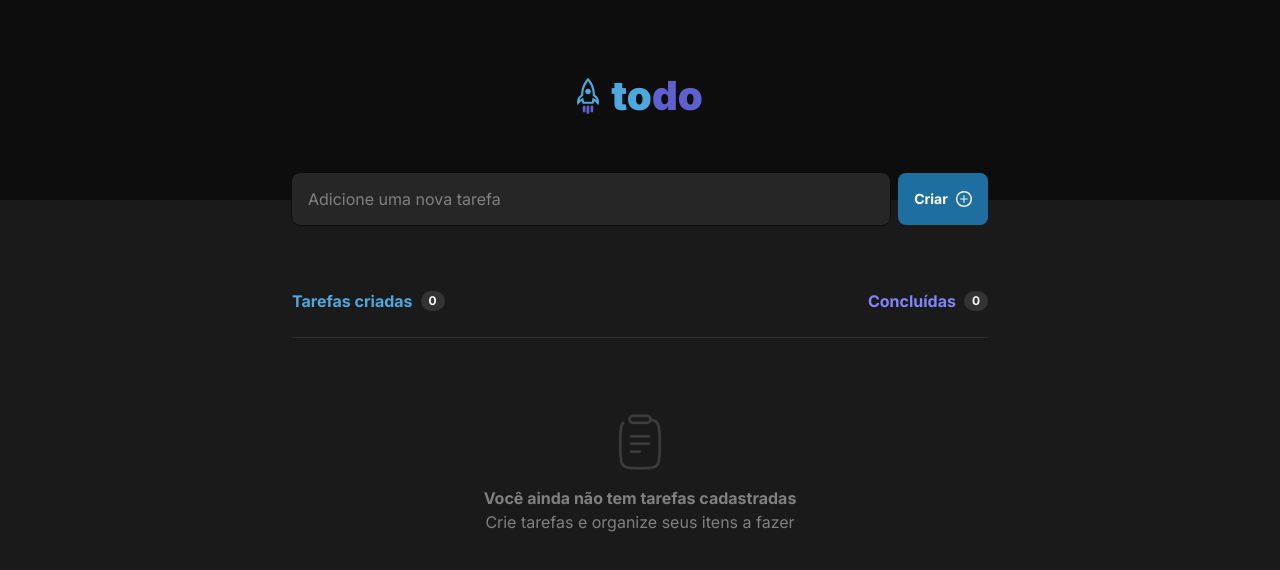
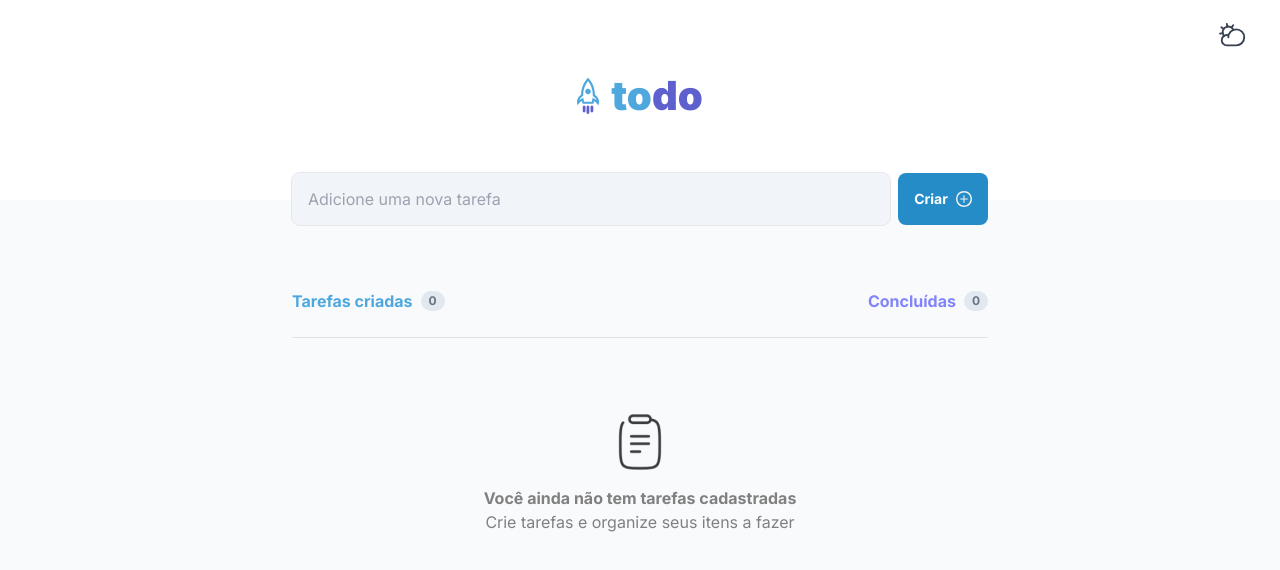
Before and after one commit to allbertuu/todo-list, a React (Vite) app: page / in a window 1280 px wide. Shown: the top 570 px of the page. Built offline with nearby package versions, Linux system fonts and the light colour scheme.

Commit message:
feat(theme): add dark mode to app

```diff
--- a/index.html
+++ b/index.html
@@ -13,14 +13,31 @@
     <meta name="application-name" content="todo" />
     <meta name="author" content="Alberto Santos" />
     <meta name="description" content="todo - sua lista de tarefas favorita!" />
-    <meta name="keywords" content="todo, todo-list, rocketseat, app, lista, lista-de-tarefas" />
+    <meta
+      name="keywords"
+      content="todo, todo-list, rocketseat, app, lista, lista-de-tarefas"
+    />
     <meta http-equiv="content-language" content="pt-br" />
 
     <link rel="icon" type="image/svg+xml" href="/vite.svg" />
     <meta name="viewport" content="width=device-width, initial-scale=1.0" />
+
+    <script>
+      // On page load or when changing themes, is best to add inline in `head` to avoid FOUC
+      if (
+        localStorage.theme === "dark" ||
+        (!("theme" in localStorage) &&
+          window.matchMedia("(prefers-color-scheme: dark)").matches)
+      ) {
+        document.documentElement.classList.add("dark");
+      } else {
+        document.documentElement.classList.remove("dark");
+      }
+    </script>
+
     <title>📃 todo | sua lista de tarefas</title>
   </head>
-  <body class="bg-[#1A1A1A]">
+  <body class="bg-slate-50 dark:bg-[#1A1A1A] transition-colors duration-200">
     <div id="root"></div>
     <script type="module" src="/src/main.tsx"></script>
   </body>
--- a/src/App.tsx
+++ b/src/App.tsx
@@ -1,22 +1,54 @@
-import React from "react";
+import React, { useEffect, useState } from "react";
 import rocketIcon from "./assets/rocket-icon.svg";
 import { TaskCard } from "./components/TaskCard";
 import clipboardIcon from "./assets/Clipboard.png";
 import { useSelector } from "react-redux";
 import { selectTasks } from "./redux/slices/tasksSlice";
 import { CreateNewTask } from "./components/CreateNewTask";
+import { CloudMoon, CloudSun } from "phosphor-react";
 
 function App() {
   const tasks = useSelector(selectTasks);
+  const [appTheme, setAppTheme] = useState(
+    localStorage.getItem("theme") !== "dark" ? "light" : "dark"
+  );
+
+  useEffect(() => {
+    const root = document.documentElement;
+    const oldTheme = appTheme === "dark" ? "light" : "dark";
+    root.classList.remove(oldTheme);
+    root.classList.add(appTheme);
+    localStorage.setItem("theme", appTheme);
+  }, [appTheme]);
 
   return (
     <div className="h-screen text-[#808080]">
-      <div className="h-[200px] bg-[#0D0D0D] absolute top-0 right-0 left-0">
+      <div
+        className="h-[200px] bg-white dark:bg-[#0D0D0D] absolute top-0
+        right-0 left-0 transition-colors duration-200"
+      >
+        {/* turn app theme row container */}
+        <div>
+          <button
+            onClick={() => setAppTheme("dark")}
+            className="dark:hidden absolute right-8 top-5"
+          >
+            <CloudSun className="text-gray-700 text-3xl dark:text-white/90" />
+          </button>
+
+          <button
+            onClick={() => setAppTheme("light")}
+            className="hidden dark:inline absolute right-8 top-5 cursor-pointer"
+          >
+            <CloudMoon className="text-black text-3xl dark:text-white/90" />
+          </button>
+        </div>
+
         <div className="max-w-[736px] mx-auto px-5">
           {/* logo brand row container */}
           <div className="mt-[72px] mb-[53px] flex items-center justify-center gap-3">
             <img src={rocketIcon} alt="rocket-icon" />
-            <h1 className="text-white font-black text-[40px] leading-[48px]">
+            <h1 className="font-black text-[40px] leading-[48px]">
               <span className="text-[#4EA8DE]">to</span>
               <span className="text-[#5E60CE]">do</span>
             </h1>
@@ -32,8 +64,8 @@ function App() {
                   Tarefas criadas
                 </h2>
                 <span
-                  className="font-bold py-[1px] px-2 text-[12px] text-white
-                  flex items-center bg-[#333333] rounded-full"
+                  className="font-bold py-[1px] px-2 text-[12px] text-gray-500 dark:text-white
+                  flex items-center bg-slate-200 dark:bg-[#333333] rounded-full"
                 >
                   {tasks.length}
                 </span>
@@ -43,8 +75,8 @@ function App() {
                   Concluídas
                 </h2>
                 <span
-                  className="font-bold py-[1px] px-2 text-[12px] text-white
-                  flex items-center bg-[#333333] rounded-full"
+                  className="font-bold py-[1px] px-2 text-[12px] text-gray-500 dark:text-white
+                  flex items-center bg-slate-200 dark:bg-[#333333] rounded-full"
                 >
                   {tasks.filter((task) => task.isDone).length}
                 </span>
--- a/src/components/CreateNewTask.tsx
+++ b/src/components/CreateNewTask.tsx
@@ -35,14 +35,17 @@ export const CreateNewTask = () => {
         value={inputValue}
         placeholder="Adicione uma nova tarefa"
         onChange={(e) => handleInputChange(e)}
-        className="text-sm sm:text-base flex-1 w-full text-white/80 bg-[#262626]
-        placeholder:text-[#808080] rounded-lg p-4 outline outline-1
-        outline-[#0D0D0D] focus:outline-[#1E6F9F] transition-all duration-300"
+        className="text-sm sm:text-base flex-1 w-full dark:text-white/80 dark:bg-[#262626]
+        bg-slate-100 outline-gray-200 text-black/80
+        dark:placeholder:text-[#808080] rounded-lg p-4 outline outline-1
+        dark:outline-[#0D0D0D] focus:outline-[#2895d4] dark:focus:outline-[#1E6F9F]
+        transition-all duration-300"
       />
       <button
         type="button"
         onClick={handleAddTask}
-        className="bg-[#1E6F9F] hover:bg-[#2284bd] active:bg-[#19608a]
+        className="bg-[#268cc7] hover:bg-[#2a9cdd] active:bg-[#217baf]
+        dark:bg-[#1E6F9F] dark:hover:bg-[#2284bd] dark:active:bg-[#19608a]
         text-white rounded-lg w-[90px] font-bold flex items-center
         justify-center gap-2 text-xs sm:text-sm p-4"
       >
--- a/src/components/TaskCard.tsx
+++ b/src/components/TaskCard.tsx
@@ -22,26 +22,26 @@ export const TaskCard = ({ task }: TaskCardProps) => {
 
   const textStyleIfTaskIsDone = task.isDone
     ? "text-[#808080] line-through"
-    : "text-white";
+    : "text-black/80 dark:text-white";
 
   const checkboxStyleIfTaskIsDone = task.isDone
-    ? "bg-[#5E60CE]"
+    ? "bg-[#5E60CE] dark:bg-[#5E60CE]"
     : "border-2 border-[#4EA8DE]";
 
   const divStyleIfTaskIsDone = task.isDone
     ? ""
-    : "outline outline-1 outline-[#333333] shadow-md";
+    : "outline outline-1 outline-gray-200 dark:outline-[#333333] shadow-md";
 
   return (
     <div
       onClick={handleUpdateTask}
-      className={`rounded-lg min-h-[56px] flex p-5 bg-[#262626] cursor-pointer
+      className={`rounded-lg min-h-[56px] flex p-5 bg-slate-100 dark:bg-[#262626] cursor-pointer
       items-start ${divStyleIfTaskIsDone}`}
     >
       <Checkbox.Root
         value={`${task.isDone}`}
         checked={task.isDone}
-        className={`bg-[#262626] w-[17px] h-[17px] p-1 ${checkboxStyleIfTaskIsDone}
+        className={`dark:bg-[#262626] w-[17px] h-[17px] p-1 ${checkboxStyleIfTaskIsDone}
         rounded-full mr-4`}
       >
         <Checkbox.Indicator>
--- a/tailwind.config.cjs
+++ b/tailwind.config.cjs
@@ -1,6 +1,7 @@
 /** @type {import('tailwindcss').Config} */
 module.exports = {
   content: ["./index.html", "./src/**/*.{js,ts,jsx,tsx}"],
+  darkMode: "class",
   theme: {
     fontFamily: {
       sans: ["Inter", "sans-serif"],
```
